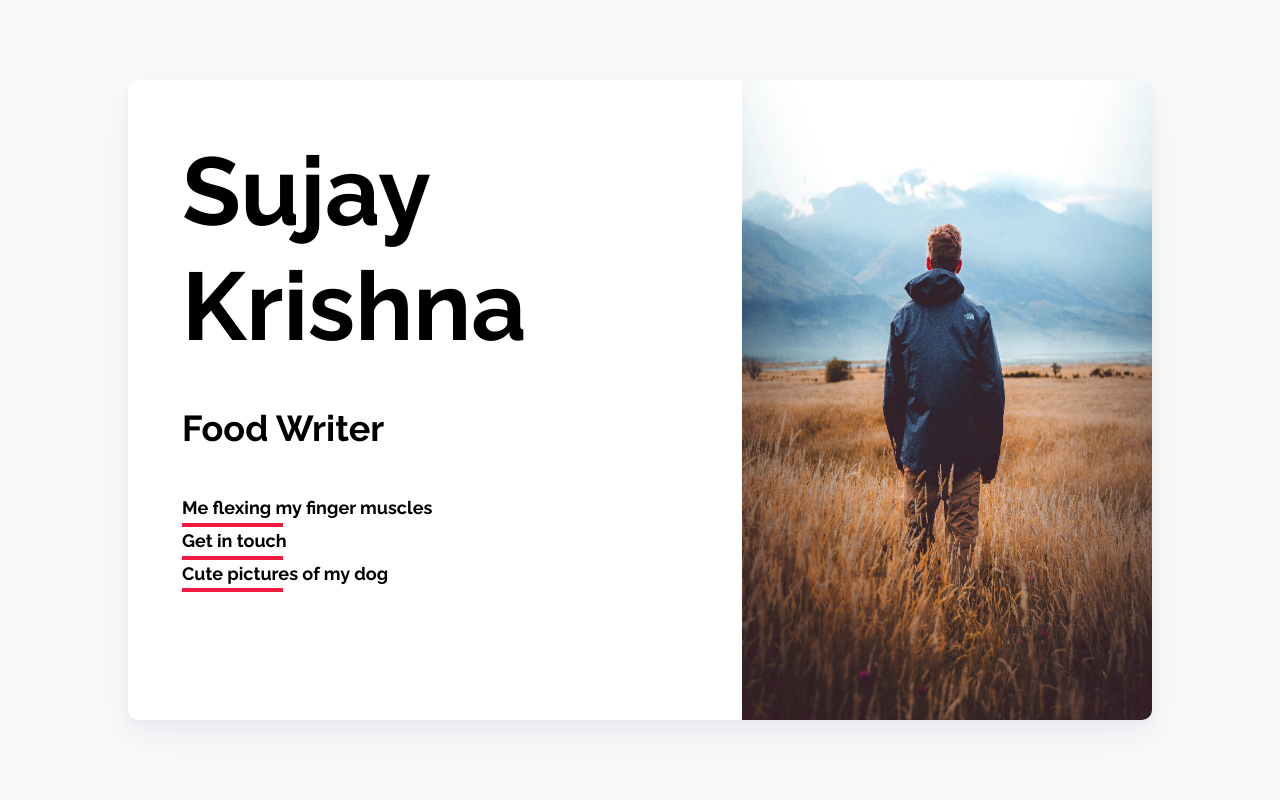
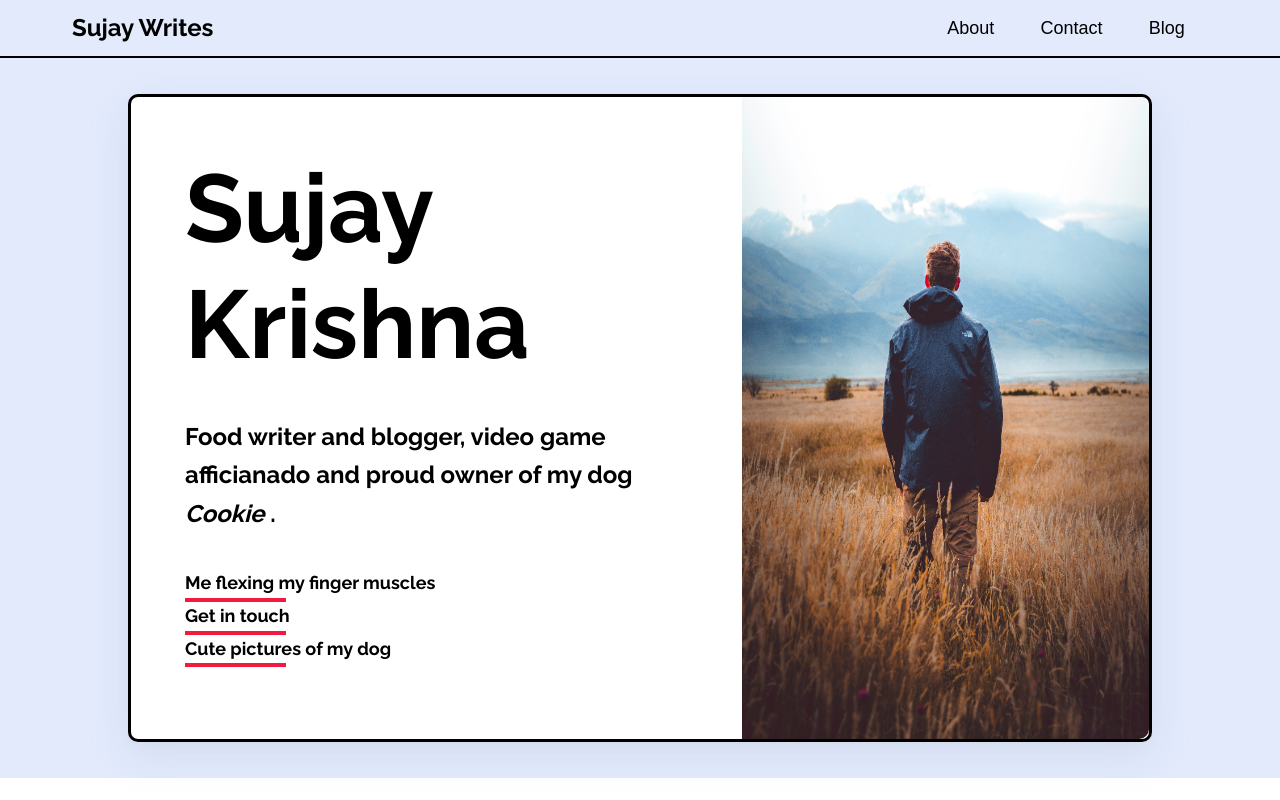
Before and after one commit to avsssai/baba-blog, a Next.js app: page / in a window 1280 px wide. Built offline with nearby package versions, Linux system fonts and the light colour scheme.

Commit message:
cleaned up home, implement new design for blog

```diff
--- a/components/layout.js
+++ b/components/layout.js
@@ -5,13 +5,17 @@ export default function Layout({ children }) {
   return (
     <div className={styles.root}>
       <nav className={styles.navbar}>
-				<div className={styles.logo}>Sujay Writes!</div>
+        <div className={styles.logo}>
+          <Link href="/">
+            <a>Sujay Writes</a>
+          </Link>
+        </div>
         <div className={styles.rightNavs}>
           <div className={styles.about}>About</div>
           <div className={styles.contact}>Contact</div>
 
           <div className={styles.blog}>
-						<Link href='/blog/home'>
+            <Link href="/blog/home">
               <a>Blog</a>
             </Link>
           </div>
--- a/components/layout.module.css
+++ b/components/layout.module.css
@@ -9,11 +9,11 @@
   display: flex;
   justify-content: space-between;
   border-bottom: 2px solid black;
-	padding: 3rem;
-	height: 15vh;
+  padding: 0.5rem 4rem;
   align-items: center;
   z-index: 1000;
   font-family: "Montserrat", sans-serif;
+  background-color: #e2eafc;
 }
 .navbar a {
   color: black;
@@ -28,16 +28,15 @@
 }
 
 .logo {
-	font-size: 36px;
-	color: #eb3d30;
+  font-size: 24px;
+  /* color: #eb3d30; */
   font-weight: 800;
-	font-family: "Pacifico", cursive;
+  font-family: "Raleway", sans-serif;
 }
 .rightNavs {
   display: flex;
   width: 25%;
   justify-content: space-around;
-	font-size: 24px;
 }
 
 @media only screen and (max-width: 1200px) {
--- a/pages/_document.js
+++ b/pages/_document.js
@@ -10,10 +10,10 @@ class MyDocument extends Document {
     return (
       <Html>
         <Head>
-					<link rel='preconnect' href='https://fonts.gstatic.com' />
+          <link rel="preconnect" href="https://fonts.gstatic.com" />
           <link
-						href='https://fonts.googleapis.com/css2?family=Libre+Baskerville&family=Raleway:wght@700&display=swap'
-						rel='stylesheet'
+            href="https://fonts.googleapis.com/css2?family=Libre+Baskerville&family=Raleway:wght@700&display=swap"
+            rel="stylesheet"
           />
         </Head>
         <body>
--- a/pages/index.js
+++ b/pages/index.js
@@ -6,6 +6,7 @@ import Wave from "../public/wave.svg";
 
 export default function Home() {
   return (
+    <Layout>
       <div className={styles.container}>
         <div className={styles.mainCard} style={{ borderRadius: "10px" }}>
           <div className={styles.cardContent}>
@@ -14,22 +15,23 @@ export default function Home() {
               <div className={styles.lastName}>Krishna</div>
             </div>
             <div className={styles.intro}>
-						Food <span className={styles.spin}>Writer</span>
+              Food writer and blogger, video game afficianado and proud owner of
+              my dog <i>Cookie</i> .
             </div>
             <div className={styles.links}>
-						<Link href='/blog/home'>
+              <Link href="/blog/home">
                 <a>
                   Me flexing my finger muscles
                   <div className={styles.underline}></div>
                 </a>
               </Link>
-						<Link href='#'>
+              <Link href="#">
                 <a>
                   Get in touch
                   <div className={styles.underline}></div>
                 </a>
               </Link>
-						<Link href='#'>
+              <Link href="#">
                 <a>
                   Cute pictures of my dog
                   <div className={styles.underline}></div>
@@ -38,10 +40,11 @@ export default function Home() {
             </div>
           </div>
           <div className={styles.cardImage}>
-					<img src='/images/profile.jpg' />
+            <img src="/images/profile.jpg" />
           </div>
         </div>
       </div>
+    </Layout>
   );
 }
 
--- a/styles/index.module.css
+++ b/styles/index.module.css
@@ -1,10 +1,12 @@
 .container {
-	height: 100vh;
+  height: 90vh;
   width: 100vw;
   display: flex;
   justify-content: center;
   align-items: center;
-	background-color: #fafafa;
+  /* background-color: #fafafa; */
+  background-color: #e2eafc;
+  /* margin-top: 5vh; */
   /* font-family: -apple-system, system-ui, "Segoe UI", Roboto, Oxygen, Ubuntu,
 		Cantarell, "Open Sans", "Helvetica Neue", sans-serif, -apple-system,
 		system-ui, "Segoe UI", Roboto, Oxygen, Ubuntu, Cantarell, "Open Sans",
@@ -14,12 +16,13 @@
 
 .mainCard {
   width: 80%;
-	height: 80%;
+  height: 90%;
   display: flex;
-
+  max-width: 1600px;
   box-shadow: 0 5px 10px rgba(154, 160, 185, 0.05),
     0 15px 40px rgba(166, 173, 201, 0.2);
   background-color: white;
+  border: 3px solid black;
 }
 
 .firstName {
@@ -30,7 +33,7 @@
 }
 
 .intro {
-	font-size: 36px;
+  font-size: 24px;
   margin-top: 2rem;
 }
 
```
Also changed, not shown: pages/blog/home.js (+31 -24 lines), styles/blogLandingStyles.module.css (+12 -30 lines). Lines whose indentation alone changed are shown as unchanged.
